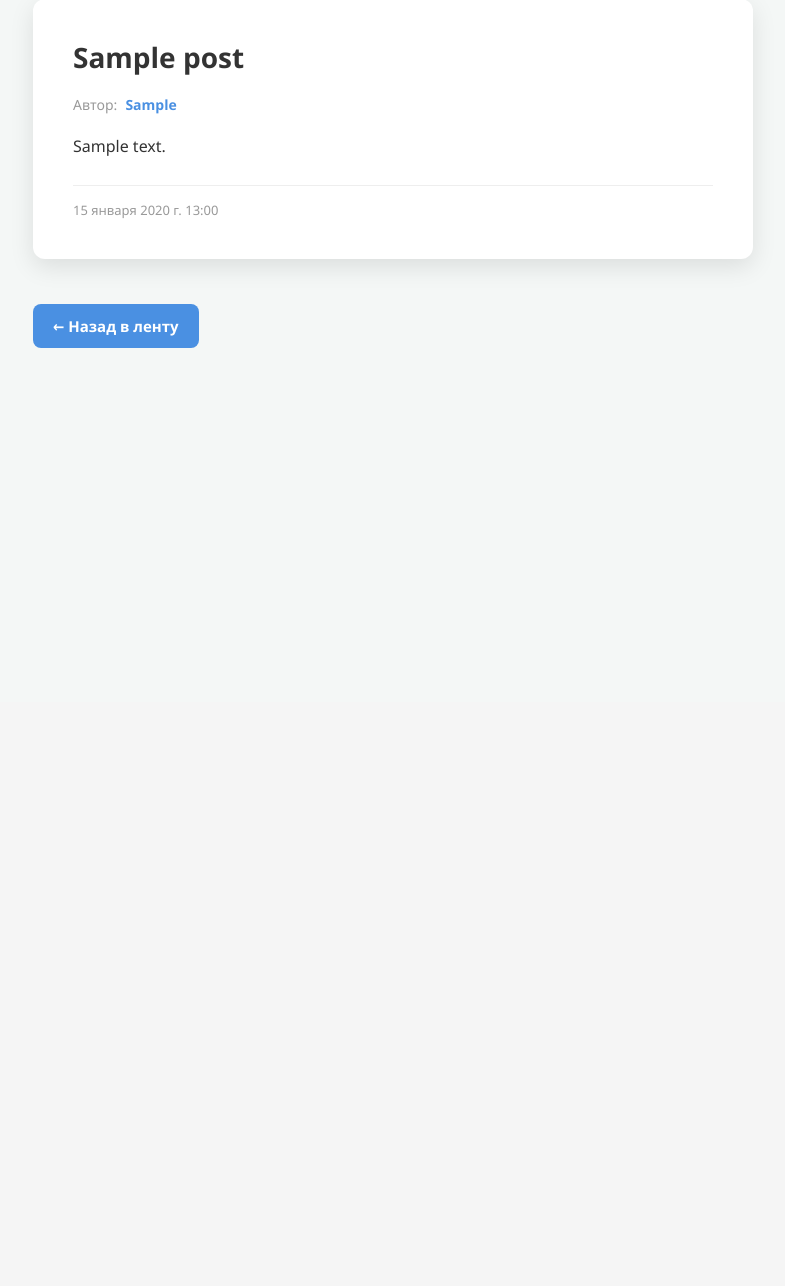
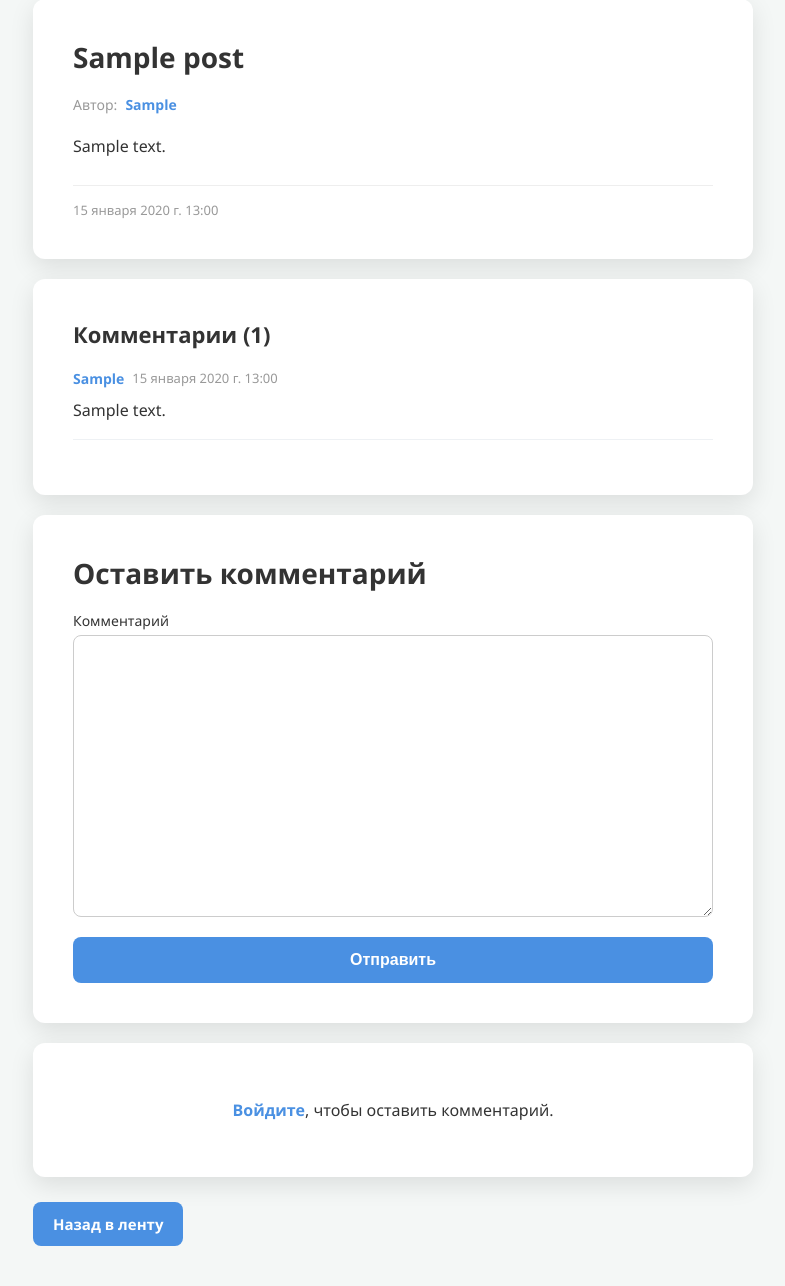
Before and after one commit to Vorag1225/Fluor, a Django app: page /posts/1/ in a window 1280 px wide. Shown: the part 98-1384 px from the top of the page, without its empty margins (247-1032 px from the left). Before the commit the page ends 446 px from the top, so only its background shows below. Run offline with Django 5.2, Linux system fonts and the light colour scheme; a user stored in the database is signed in; tables that the repository leaves empty hold one stand-in row (values such as "Sample post").

Commit message:
Унификация шаблона комментариев на странице создания постов
- Реализовано окно для написания комментария (textarea), стилизованное аналогично форме создания поста (`create_post.html`)
- Настроена передача формы (`comment_form`) и списка комментариев (`comments`) из контроллера в контекст шаблона

```diff
--- a/fluor/main/templates/html/post.html
+++ b/fluor/main/templates/html/post.html
@@ -1,4 +1,4 @@
-{% extends 'html/main_base.html' %}
+{% extends "html/main_base.html" %}
 
 {% block title %}{{ post.title }}{% endblock %}
 
@@ -19,6 +19,53 @@
         <small class="post-date">{{ post.created_at }}</small>
     </article>
 
-    <a class="btn btn--inline" href="{% url 'main' %}">← Назад в ленту</a>
+    <section id="comments" class="card" style="margin-top: 20px;">
+        <h2 style="margin-top: 0; margin-bottom: 20px; font-size: 22px;">Комментарии ({{ comments|length }})</h2>
+
+        <div class="comments-list">
+            {% for comment in comments %}
+                <div style="margin-bottom: 15px; padding-bottom: 15px; border-bottom: 1px solid #eef1f4;">
+                    <p class="post-meta" style="margin-bottom: 10px;">
+                        <b><a href="{% url 'profile' comment.author.id %}">{{ comment.author.first_name }}</a></b>
+                        <small class="post-date" style="border: none; padding: 0;">{{ comment.created_at }}</small>
+                    </p>
+                    <p class="post-text" style="margin-bottom: 0;">{{ comment.text|linebreaksbr }}</p>
+                </div>
+            {% empty %}
+                <p class="empty" style="padding: 10px 0;">Комментариев пока нет. Будьте первым!</p>
+            {% endfor %}
+        </div>
+    </section>
+
+    {% if user.is_authenticated %}
+        <div class="card" style="margin-top: 20px;">
+            <h1 class="feed-title">Оставить комментарий</h1>
+
+            <form method="post" action="{% url 'post' post.id %}" class="create-post-form" novalidate>
+                {% csrf_token %}
+
+                {% if comment_form.non_field_errors %}
+                    <div class="alert-error">{{ comment_form.non_field_errors }}</div>
+                {% endif %}
+
+                <div class="form-group{% if comment_form.text.errors %} has-error{% endif %}">
+                    <label for="{{ comment_form.text.id_for_label }}">{{ comment_form.text.label }}</label>
+                    {{ comment_form.text }}
+                    {% if comment_form.text.errors %}
+                        <ul class="errorlist">
+                            {% for error in comment_form.text.errors %}<li>{{ error }}</li>{% endfor %}
+                        </ul>
+                    {% endif %}
+                </div>
+
+                <button type="submit" class="btn">Отправить</button>
+            </form>
+        </div>
+        <div class="card" style="margin-top: 20px; text-align: center;">
+            <p><a class="link-accent" href="{% url 'login' %}?next={{ request.path }}">Войдите</a>, чтобы оставить комментарий.</p>
+        </div>
+    {% endif %}
+
+    <a class="btn btn--inline" href="{% url 'main' %}">Назад в ленту</a>
 </div>
 {% endblock %}
--- a/fluor/main/views.py
+++ b/fluor/main/views.py
@@ -22,6 +22,7 @@ def main_view(request):
 
 def post_view(request, id):
     post = get_object_or_404(Post, id=id)
+    comments = Comment.objects.filter(post=post).order_by('created_at')
 
     if request.method == 'POST':
         # Комментировать могут только авторизованные пользователи
@@ -39,7 +40,9 @@ def post_view(request, id):
         comment_form = CommentForm()
 
     context = {
-        'post': post
+        'post': post,
+        'comments': comments,
+        'comment_form': comment_form,
     }
 
     return render(request, 'html/post.html', context)
```
